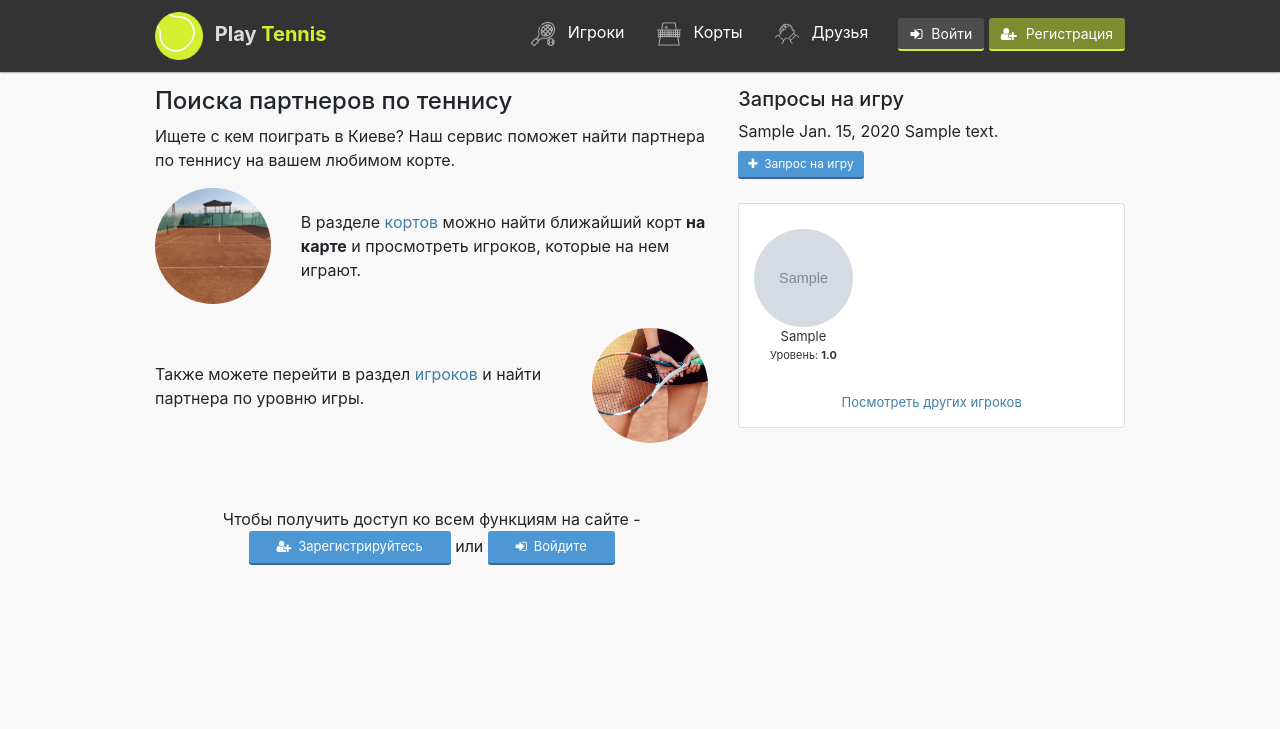
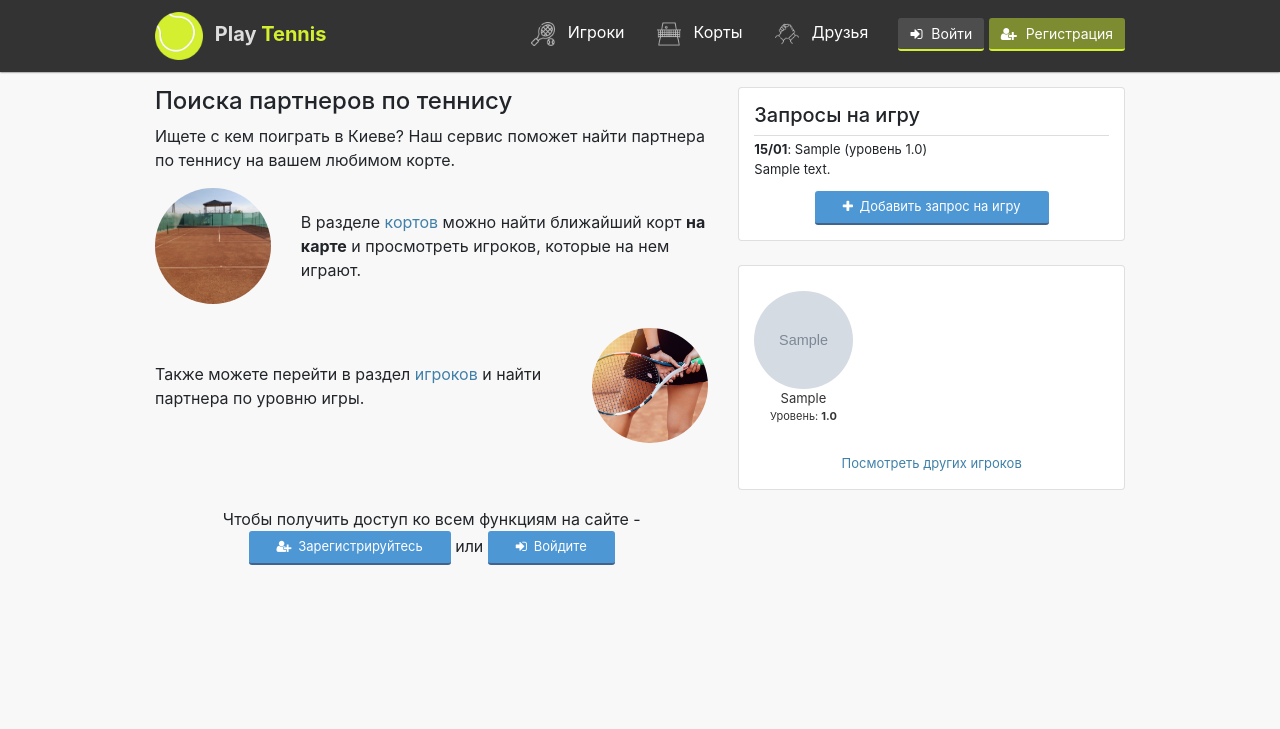
Before and after one commit to AlexKotl/tennis-friends, a Django app: page / in a window 1280 px wide. Shown: the top 729 px of the page. Run offline with Django 3.2, Linux system fonts and the light colour scheme; tables that the repository leaves empty hold one stand-in row (values such as "Sample post"); grey boxes marked "Sample" are stand-in pictures; style sheets or scripts are compiled from the project's sources; some libraries are stand-ins or nearby versions.

Commit message:
more layout on requests homepage

```diff
--- a/app/templates/homepage.html
+++ b/app/templates/homepage.html
@@ -66,21 +66,41 @@
             {% endif %}
         </div>
         <div class="col-md-5">
+            <div class="card mb-4">
+                <div class="card-body">
                     <h3>Запросы на игру</h3>
                     <div class="requests-list mb-2">
-                {% for request in requests %}
-                    <div class="request">
-                        {{ request.user.first_name }}
-                        {{ request.date }}
-                        {{ request.details }}
+                        {% for req in requests %}
+                            <div class="request clearfix mb-1 mt-1 pb-1 pt-1" style="border-top: 1px solid #ddd">
+                                <div class="header">
+                                    <b>{{ req.date | date:"d/m" }}</b>: {{ req.user.first_name }}
+                                    {% if req.user.rank > 0 %}
+                                        (уровень {{req.user.rank}})
+                                    {% endif %}
+                                </div>
+                                <div class="details">
+                                    {{ req.details }}
+                                </div>
+
+                                {% if false and req.user.id == request.user.id %}
+                                    <a href="{% url 'delete_request' req.id %}" onclick="return confirm('Удалить ваш запрос?')" style="color:darkred">
+                                        <i class="fa fa-remove"></i> Удалить запрос
+                                    </a>
+                                {% endif %}
+
                             </div>
                         {% endfor %}
                     </div>
 
-            <a href="{% url 'add_request' %}" class="btn btn-primary btn-sm mb-4">
+                    <div class="text-center">
+                        <a href="{% url 'add_request' %}" class="btn btn-primary">
                             <i class="fa fa-plus"></i>
-                Запрос на игру
+                            Добавить запрос на игру
                         </a>
+                    </div>
+
+                </div>
+            </div>
 
             <div class="card">
                 <div class="card-body">
--- a/app/urls.py
+++ b/app/urls.py
@@ -16,6 +16,8 @@ urlpatterns = [
     path('register/', views.RegisterView.as_view(), name='register'),
     path('profile/', views.ProfileView.as_view(), name='profile'),
     path('requests/add', views.RequestsAddView.as_view(), name='add_request'),
+    path('requests/<id>/edit', views.RequestsEditView.as_view(), name='edit_request'),
+    path('requests/<id>/delete', views.RequestsDeleteView.as_view(), name='delete_request'),
     path('sitemap.xml', views.SitemapView.as_view(), name='sitemap'),
     path('admin/', admin.site.urls),
 ]
--- a/app/views.py
+++ b/app/views.py
@@ -174,3 +174,22 @@ class RequestsAddView(LoginRequiredMixin, SuccessMessageMixin, generic.CreateVie
         self.object.save()
         messages.success(self.request, self.success_message) # force add message, mixin will not work in overrided method
         return HttpResponseRedirect(self.get_success_url())
+
+class RequestsEditView(LoginRequiredMixin, SuccessMessageMixin, generic.UpdateView):
+    model = Request
+    form_class = RequestCreationForm
+    template_name = 'add_request.html'
+    success_url = reverse_lazy('index')
+    success_message = "Ваш запрос отредактирован."
+
+class RequestsEditView(LoginRequiredMixin, SuccessMessageMixin, generic.DeleteView):
+    model = Request
+    form_class = RequestCreationForm
+    template_name = 'add_request.html'
+    success_url = reverse_lazy('index')
+    success_message = "Ваш запрос отредактирован."
+
+class RequestsDeleteView(LoginRequiredMixin, View):
+    def get(self, request, id):
+        messages.success(self.request, "Ваш запрос удален.")
+        return HttpResponseRedirect(reverse_lazy('index'))
```
Lines whose indentation alone changed are shown as unchanged.
